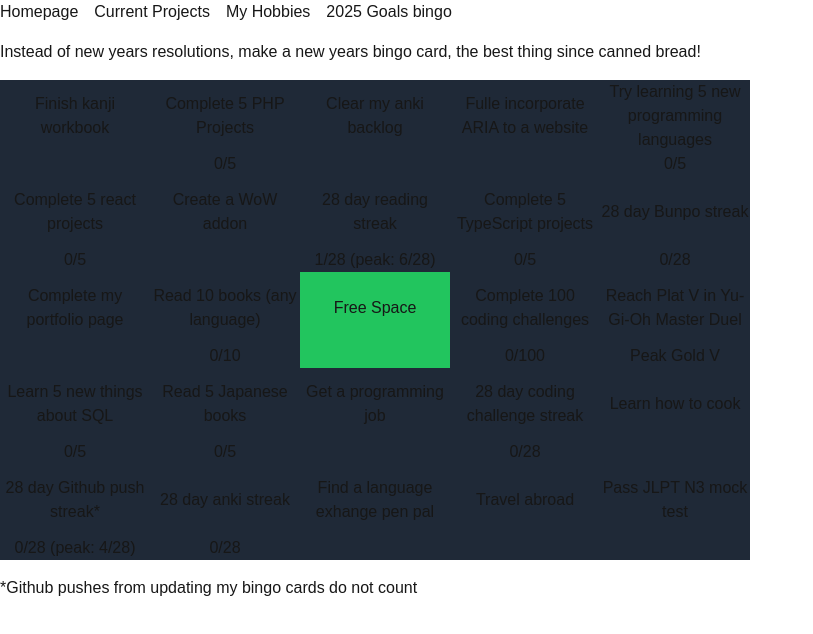
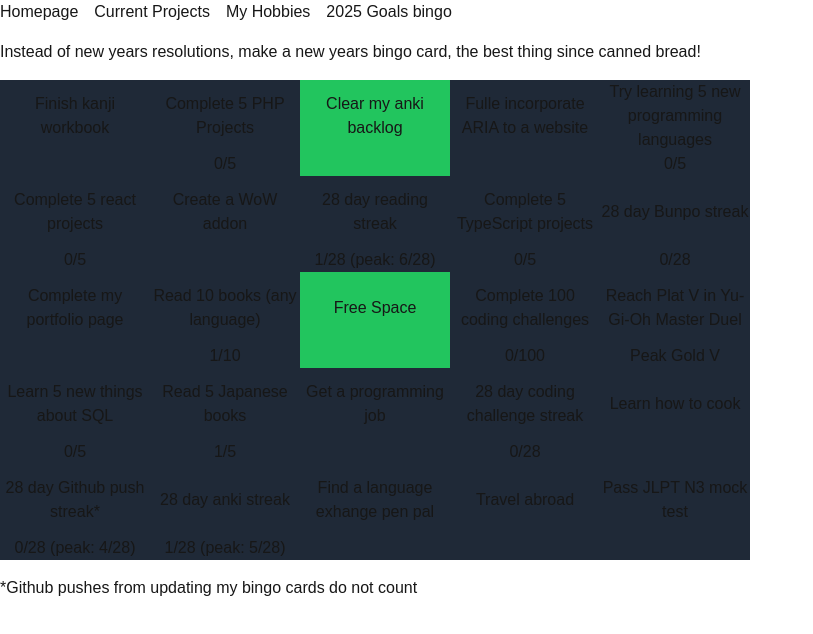
Before and after one commit to PDXMapGamer/Portfolio, a Next.js app: page /bingo in a window 1280 px wide. Shown: the top 634 px of the page, without its empty margins (0-813 px from the left). Built offline with nearby package versions, Linux system fonts and the light colour scheme.

Commit message:
Updating bingo

```diff
--- a/src/app/bingo/page.tsx
+++ b/src/app/bingo/page.tsx
@@ -7,7 +7,7 @@ export default function Bingo() {
       <div id="normal-bingo" className="grid grid-cols-5 grid-rows-5 w-[750px] [h-750px] mt-4">
         <BingoItem content="Finish kanji workbook" isFulfilled={false} notes="" />
         <BingoItem content="Complete 5 PHP Projects" isFulfilled={false} notes="0/5" />
-        <BingoItem content="Clear my anki backlog" isFulfilled={false} notes="" />
+        <BingoItem content="Clear my anki backlog" isFulfilled={true} notes="" />
         <BingoItem content="Fulle incorporate ARIA to a website" isFulfilled={false} notes="" />
         <BingoItem content="Try learning 5 new programming languages" isFulfilled={false} notes="0/5" />
         <BingoItem content="Complete 5 react projects" isFulfilled={false} notes="0/5" />
@@ -16,17 +16,17 @@ export default function Bingo() {
         <BingoItem content="Complete 5 TypeScript projects" isFulfilled={false} notes="0/5" />
         <BingoItem content="28 day Bunpo streak" isFulfilled={false} notes="0/28" />
         <BingoItem content="Complete my portfolio page" isFulfilled={false} notes="" />
-        <BingoItem content="Read 10 books (any language)" isFulfilled={false} notes="0/10" />
+        <BingoItem content="Read 10 books (any language)" isFulfilled={false} notes="1/10" />
         <BingoItem content="Free Space" isFulfilled={true} notes="" />
         <BingoItem content="Complete 100 coding challenges" isFulfilled={false} notes="0/100" />
         <BingoItem content="Reach Plat V in Yu-Gi-Oh Master Duel" isFulfilled={false} notes="Peak Gold V" />
         <BingoItem content="Learn 5 new things about SQL" isFulfilled={false} notes="0/5" />
-        <BingoItem content="Read 5 Japanese books" isFulfilled={false} notes="0/5" />
+        <BingoItem content="Read 5 Japanese books" isFulfilled={false} notes="1/5" />
         <BingoItem content="Get a programming job" isFulfilled={false} notes="" />
         <BingoItem content="28 day coding challenge streak" isFulfilled={false} notes="0/28" />
         <BingoItem content="Learn how to cook" isFulfilled={false} notes="" />
         <BingoItem content="28 day Github push streak*" isFulfilled={false} notes="0/28 (peak: 4/28)" />
-        <BingoItem content="28 day anki streak" isFulfilled={false} notes="0/28" />
+        <BingoItem content="28 day anki streak" isFulfilled={false} notes="1/28 (peak: 5/28)" />
         <BingoItem content="Find a language exhange pen pal" isFulfilled={false} notes="" />
         <BingoItem content="Travel abroad" isFulfilled={false} notes="" />
         <BingoItem content="Pass JLPT N3 mock test" isFulfilled={false} notes="" />
```
Also changed, not shown: 1 other file (tests, documents, lock files or other folders).
